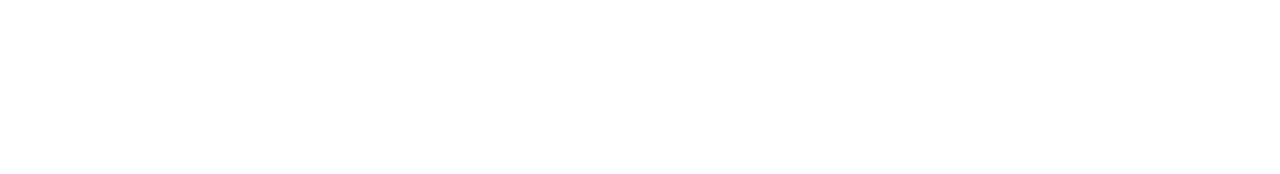
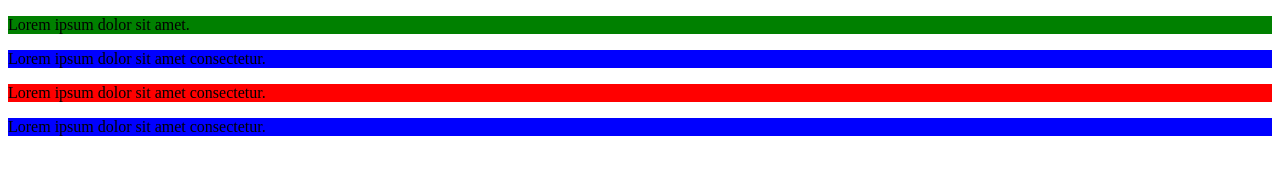
Before and after one commit to Joao00Lucas/JavaScript-IFMS, a plain HTML site: page aula3-29.02/aula4.html in a window 1280 px wide. Drawn offline with Linux system fonts and the light colour scheme.

Commit message:
DOM manipulation

```diff
--- a/aula3-29.02/aula4.html
+++ b/aula3-29.02/aula4.html
@@ -3,16 +3,83 @@
 <head>
     <meta charset="UTF-8">
     <meta name="viewport" content="width=device-width, initial-scale=1.0">
-    <title>Document</title>
+    <title>Document Object Model (DOM)</title>
+    <style>
+        .bgRed {
+            background: red;
+        }
+        .bgBlue {
+            background: blue;
+        }
+        .bgGreen {
+            background: green;
+        }
+    </style>
 </head>
 <body>
+    <!-- <h2>Manipulação da DOM</h2>
+    <a id="ref1" href="http://www.w3.org/DOM">DOM</a> -->
+
+    <!-- <p>Lista não ordenada</p>
+    <ul>
+        <li>Primeiro item da lista</li>
+        <li>Segundo item da lista</li>
+        <li>Terceiro item da lista</li>
+    </ul> -->
+
+    <p class="bgRed">Lorem ipsum dolor sit amet.</p>
+    <p class="bgBlue">Lorem ipsum dolor sit amet consectetur.</p>
+    <p class="bgRed">Lorem ipsum dolor sit amet consectetur.</p>
+    <p class="bgBlue">Lorem ipsum dolor sit amet consectetur.</p>
 
 </body>
 <script>
+    //let resp = document.getElementById("ref1");
 
-    let teste = 300
-    console.log(teste)
+    //let d = document.body.children;
 
+    //console.log(d)
+
+    //console.log(resp)
+
+    //console.log(resp.nodeName)
+
+    //resp.innerHTML = "Novo Texto"
+
+    //console.log(resp.id)
+
+    //pegar o elemento pela tag
+
+    //let listItems = document.getElementsByTagName("li")
+
+    //document.write("<span>Texto dentro dos elementos li</span>")
+
+    //document.write("<p>Há " + listItems.length + " elementos</p>")
+
+    //listItems[0].innerHTML = "outro texto"
+
+    //console.log(listItems);
+
+    let bgRed = document.getElementsByClassName("bgRed")
+
+    let bgVermelho = document.querySelectorAll(".bgRed")
+
+    let bgBlue = document.getElementsByClassName("bgBlue")
+
+    console.log(bgRed);
+
+    console.log(bgVermelho);
+
+    console.log(bgBlue);
+
+    bgRed[0].classList.add("bgGreen")
 
 </script>
 </html>
+
+<!--Cada ID deve ser único para cada elemento, nunca repetir-->
+<!--nodeName nomes dos elementos dentro da arvore dom-->
+<!--length conta quantos elementos eu tenho na lista-->
+<!--innerHTML alterar o texto que esta escrito-->
+<!--classList uso para trocar a cor de um elemento-->
+<!--queryselector quando quero especificar um tipo de query, estando dentro de uma div por exemplo-->
```
Also changed, not shown: aula2-22.02/aula2.html (+0 -4 lines).
